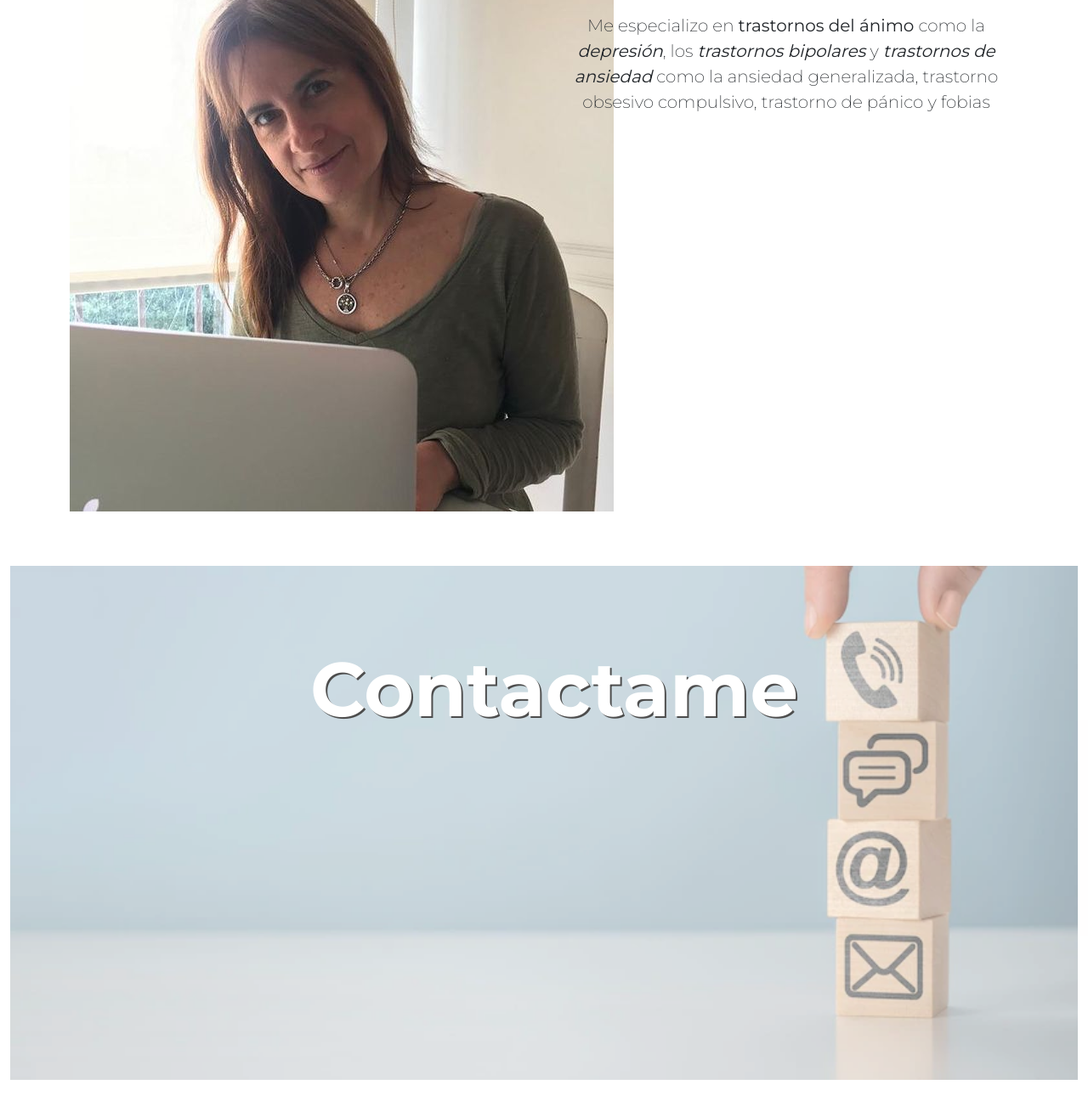
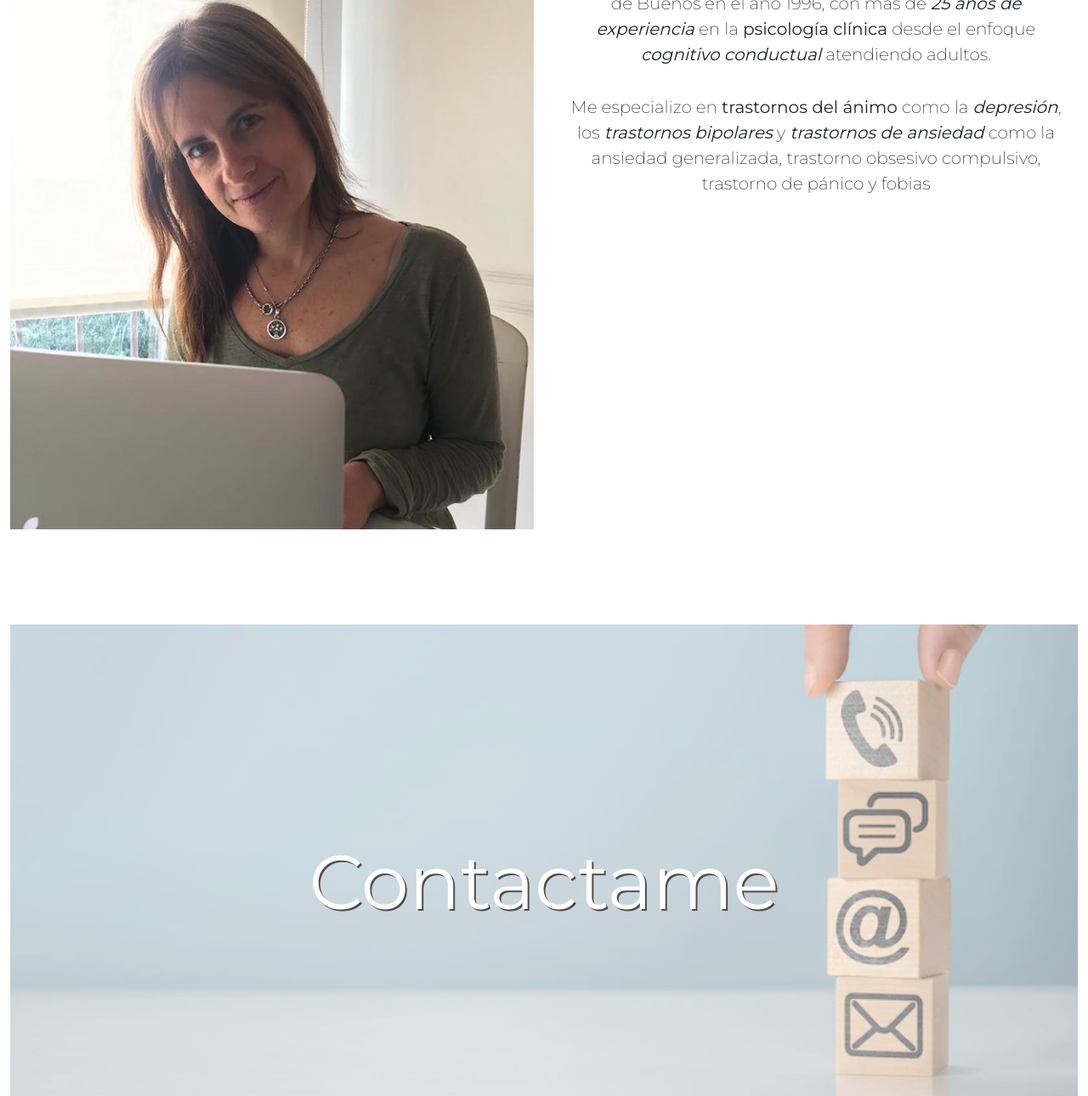
Before and after one commit to PabloSadura/Claudia_Teleson, a website: page index.html in a window 1280 px wide. Shown: the part 1439-2729 px from the top of the page at 85% size. Drawn offline with nearby package versions, Linux system fonts and the light colour scheme.

Commit message:
Imgenes Responsive

```diff
--- a/index.html
+++ b/index.html
@@ -35,12 +35,12 @@
                 <div class="col-md-6 ">
                     <div class="position-relative img_contenedor shadow-sm">
                         <img class="w-100 h-100 position-relative" src="img/terapia_cognitivo_conductual.jpg" alt="terapia cognitivo conductal">
-                        <h1 class="text-center fw-bold text_title">Psicología Cognitiva Conductual</h1>
+                        <h1 class="position-absolute top-50 start-50 translate-middle text-center text_title">Psicología Cognitiva Conductual</h1>
                     </div>
                 </div>
                 <div class="col-md-6 text-center">
                     <div class="mt-5 mb-5">
-                        <h3 class="quote fs-1">Para y date una oportunidad</h3>
+                        <h3 class="quote fs-1">Pará y date una oportunidad</h3>
                     </div>
                     <div class="mt-5 px-4 ">
                         <p class="fw-lighter text-center fs-4">La mente te envía mensajes en forma de síntomas, a veces se llama <span class="fw-bold">Depresión</span>, <span class="fw-bold">Ansiedad</span>, <span class="fw-bold">Ataque de Pánico</span> o las somatizaciones entre otras para alertarte que algo no está bien y que tienes que trabajar en ello.
@@ -83,29 +83,30 @@
                 <p class="fw-blder text-center fs-4">Todos merecemos y necesitamos ayuda para sobrellevar situaciones difíciles.</p>
              </div>
         </div>
-        <div class="container" id="sobre_mi">
-                <div class="row">
-                    <div class="col-md-6 pt-5">
-                        <img src="img/claudia_perfil.jpg" alt="">
-                    </div>
-                    <div class="col-md-6">
-                            <p class=" pt-3 fs-5 txt-pad text-center fw-lighter">Soy <span class="fs-2 fw-bold fst-italic txt-color">Claudia Teleson</span> egresada de la Universidad de Buenos en el año 1996, con más de <span class="fst-italic fw-normal">25 años de experiencia</span>  en la <span class="fw-bolder">psicología clínica</span> desde el enfoque <span class=" fst-italic fw-normal "> cognitivo conductual</span> atendiendo adultos.
-                            </p>
-                            <p class=" pt-3 fs-5 txt-pad text-center fw-lighter">Me especializo en <span class="fw-bolder">trastornos del ánimo</span> como la <span class="fst-italic fw-bolder">depresión</span>, los <span class="fst-italic fw-bolder">trastornos bipolares</span>  y <span class="fst-italic fw-bolder">trastornos de ansiedad</span> como la ansiedad generalizada, trastorno obsesivo compulsivo, trastorno de pánico y fobias
-                            </p>
-                        </div>
-                    </div>
+        <!-- Información personal -->
+        <div class="container-fluid mt-5" id="sobre_mi">
+            <div class="row justify-content-end">
+                <div class="col-md-6 mt-5 ">
+                    <img class="img-fluid" src="img/claudia_perfil.jpg" alt="">
                 </div>
-             </div>
-
+                <div class="col-md-6 mt-5 px-4">
+                    <p class=" pt-3 fs-5 txt-pad text-center fw-lighter">Soy <span class="fs-2 fw-bold fst-italic txt-color">Claudia Teleson</span> egresada de la Universidad de Buenos en el año 1996, con más de <span class="fst-italic fw-normal">25 años de experiencia</span>  en la <span class="fw-bolder">psicología clínica</span> desde el enfoque <span class=" fst-italic fw-normal "> cognitivo conductual</span> atendiendo adultos.
+                    </p>
+                    <p class=" pt-3 fs-5 txt-pad text-center fw-lighter">Me especializo en <span class="fw-bolder">trastornos del ánimo</span> como la <span class="fst-italic fw-bolder">depresión</span>, los <span class="fst-italic fw-bolder">trastornos bipolares</span>  y <span class="fst-italic fw-bolder">trastornos de ansiedad</span> como la ansiedad generalizada, trastorno obsesivo compulsivo, trastorno de pánico y fobias
+                    </p>
+                </div>
+            </div>
         </div>
         <!-- imagen de la seccion contacto -->
         <div class="container-fluid mt-5 pt-3" >
-            <div class="row" id="contacto">
-                <div class="position-relative img_contenedor align-items-center">
-                    <img class="w-100" src="img/contacto.jpg" alt="imagen de contacto">
-                    <h2 class="position-absolute text_title text-center fw-bold">Contactame</h2>
+            <div class="row mt-5" id="contacto">
+                <div class="col">
+                    <div class="position-relative img_contenedor ">
+                        <img class="w-100" src="img/contacto.jpg" alt="imagen de contacto">
+                        <h2 class="position-absolute top-50 start-50 translate-middle text-center text_title">Contactame</h2>
+                    </div>
                 </div>
+
             </div>
         </div>
          <!-- Contacto por whatsapp -->
--- a/scss/_font.scss
+++ b/scss/_font.scss
@@ -21,10 +21,7 @@
   border: 1px solid $colorSecundario;
 }
 .text_title{
-  position:absolute;
-  width: 100%;
-  top: 15%;
-  text-align: center;
+  font-family: 'Montserrat';
   font-size: 7vw;
   color: white;
   text-shadow: 2px 2px black;
```
Also changed, not shown: css/custom.css, 1 other file.
